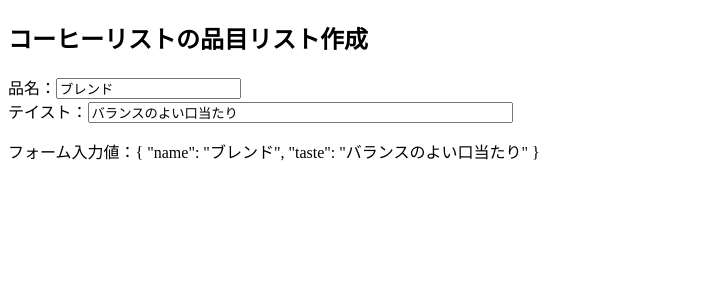
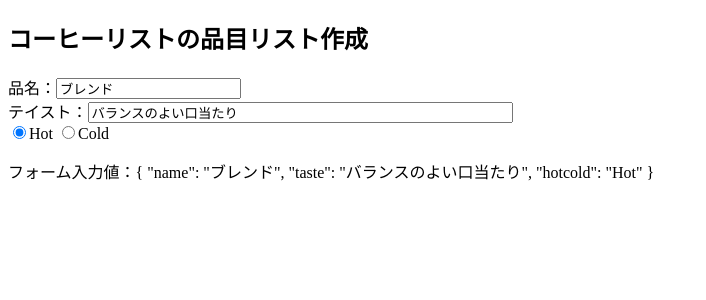
Before and after one commit to Naoki-123/simple2, an Angular app: page / in a window 1280 px wide. Shown: the top 300 px of the page, without its empty margins (0-706 px from the left). Built offline with nearby package versions, Linux system fonts and the light colour scheme.

Commit message:
chapter8-3まで完了

```diff
--- a/src/app/app.module.ts
+++ b/src/app/app.module.ts
@@ -20,7 +20,7 @@ import { ControlsComponent } from './controls/controls.component';
   imports: [
     BrowserModule,
     FormsModule,
-    ReactiveFormsModule
+    ReactiveFormsModule,
   ],
   providers: [],
   bootstrap: [AppComponent]
--- a/src/app/controls/controls.component.html
+++ b/src/app/controls/controls.component.html
@@ -6,5 +6,10 @@
   <div>
     <label>テイスト：<input formControlName = "taste" size = "50"></label>
   </div>
+  <div>
+    <span *ngFor="let state of hotcoldsel">
+      <input type="radio" formControlName="hotcold" [value]="state">{{state}}
+    </span>
+  </div>
 </form>
 <p>フォーム入力値：{{coffeeForm.value | json}}</p>
--- a/src/app/controls/controls.component.ts
+++ b/src/app/controls/controls.component.ts
@@ -8,10 +8,12 @@ import { FormControl, FormGroup, FormBuilder } from '@angular/forms';
 })
 export class ControlsComponent implements OnInit {
   coffeeForm: FormGroup;
+  hotcoldsel = ['Hot', 'Cold'];
   constructor(private fb: FormBuilder) {
     this.coffeeForm = this.fb.group({
       name: 'ブレンド',
-      taste: 'バランスのよい口当たり'
+      taste: 'バランスのよい口当たり',
+      hotcold: this.hotcoldsel[0]
     });
    }
 
```
